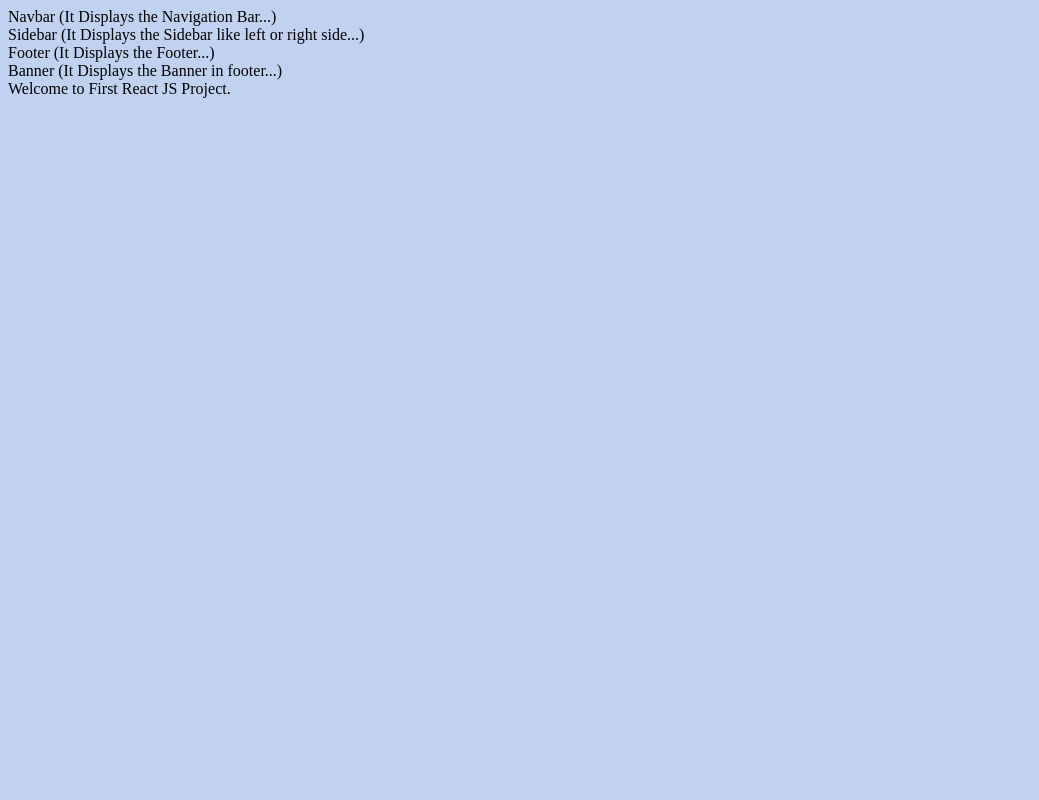
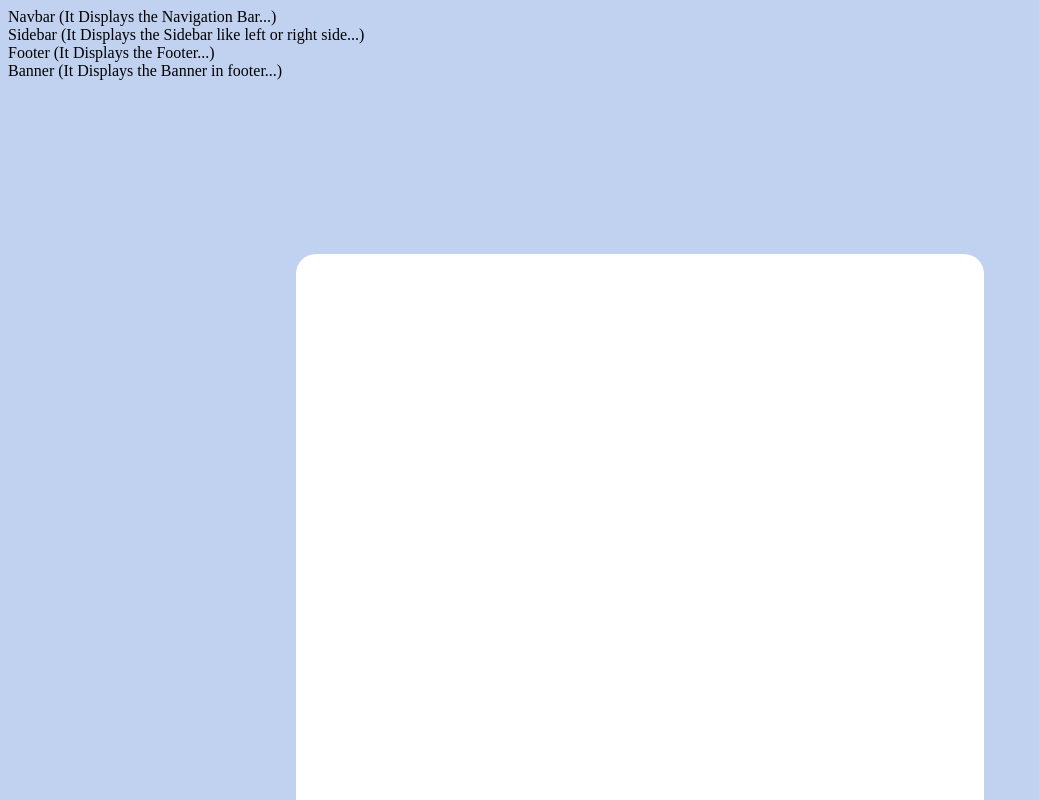
Before and after one commit to Jitu0999/first-project, a React (Vite) app: page / in a window 1280 px wide. Shown: the top 800 px of the page, without its empty margins (0-1039 px from the left). Built offline with nearby package versions, Linux system fonts and the light colour scheme.

Commit message:
Update Todo.jsx

```diff
--- a/src/components/Todo.jsx
+++ b/src/components/Todo.jsx
@@ -1,7 +1,7 @@
 import'./CSS/Todo.css'
 const Todo = () => {
   return (
-    <div>
+    <div className='todo'>
 
     </div>
   )
```
